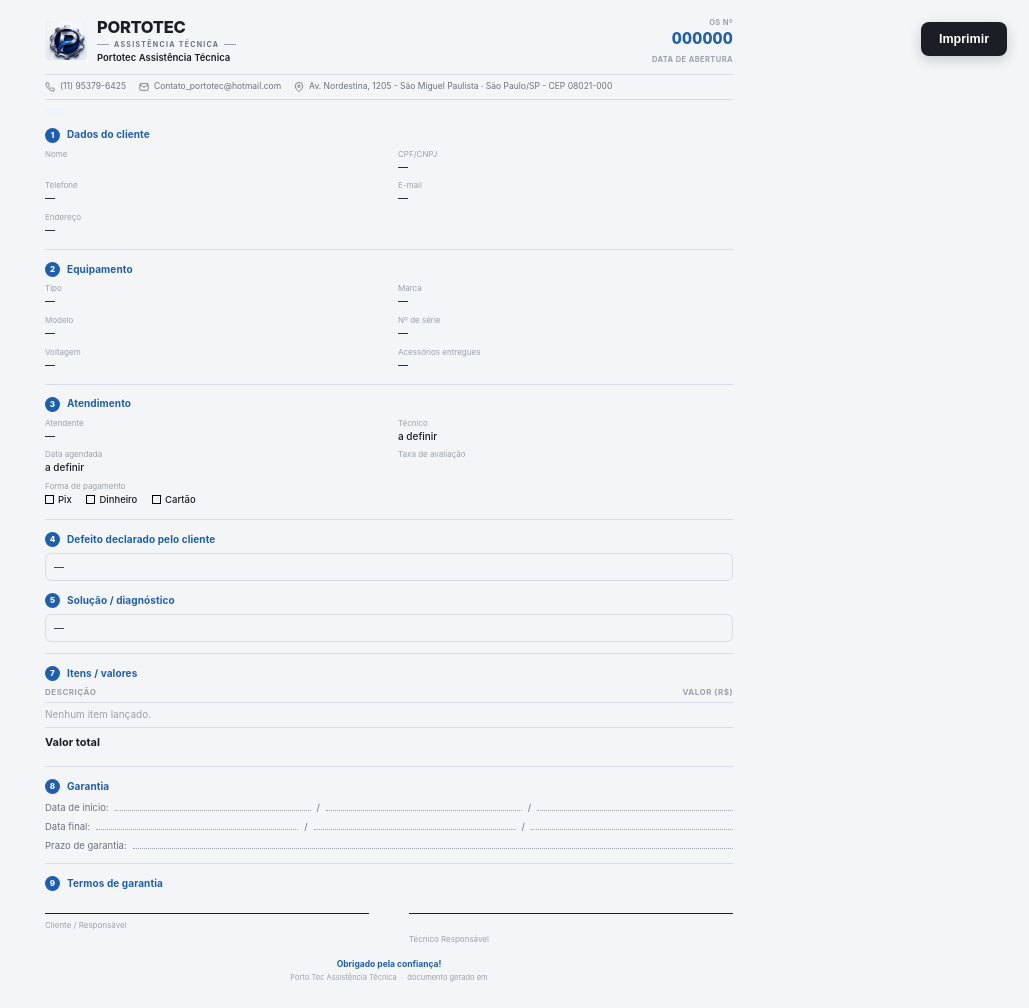
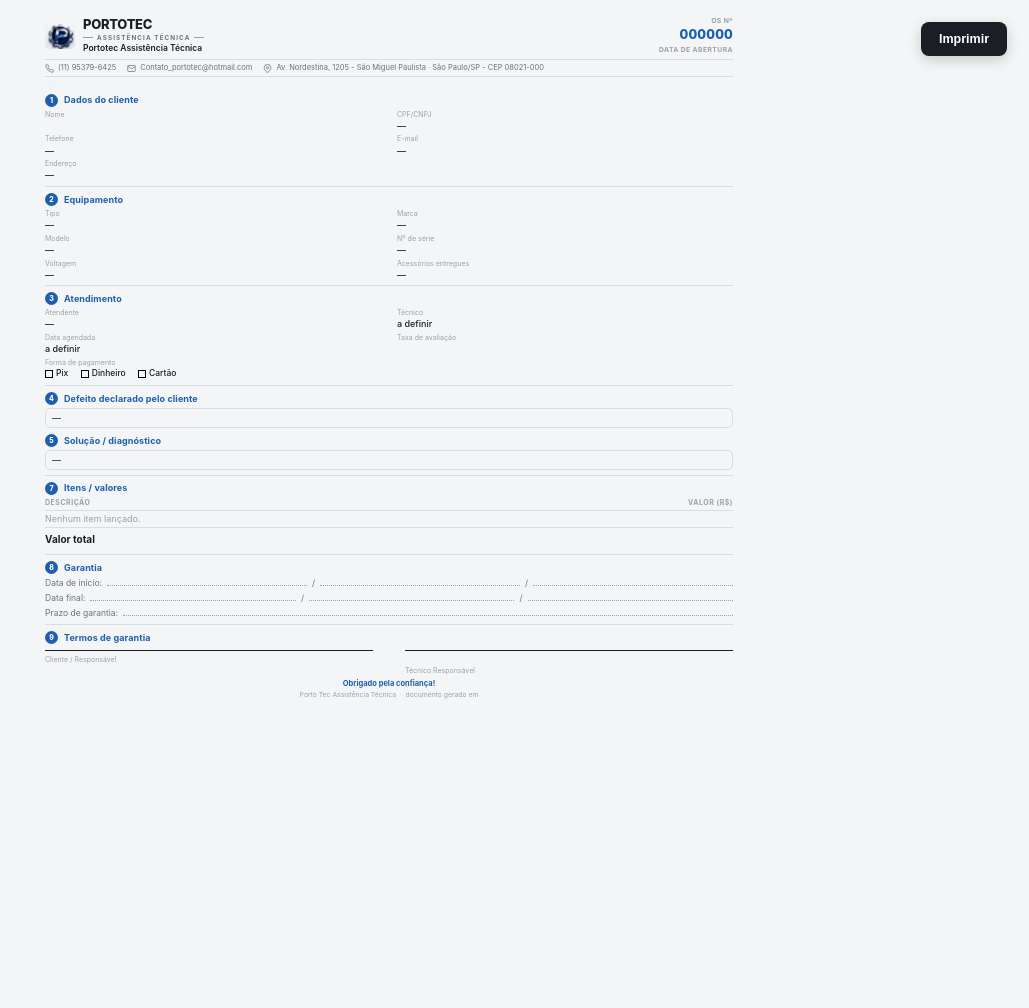
Before and after one commit to yrfreitas/portote_roteiros, a Flask app: template templates/os_imprimir.html in a window 1280 px wide. Shown: the whole page, without its empty margins (251-1280 px from the left). After the commit the page ends 699 px from the top, so only its background shows below. Run offline with Flask 3, Linux system fonts and the light colour scheme; the template is opened without the code that fills it, so the values that code supplies are empty; the visitor is signed in with stand-in values (Sample User, id 1); some libraries are stand-ins or nearby versions.

Commit message:
Compacta ainda mais a impressao pra caber numa folha so
Medi com PDF de verdade (nao so a tela): um caso pesado, com 4 itens
lancados e todos os campos de texto preenchidos longos, ainda saia em
2 folhas por pouco (so a ultima linha do rodape vazava). Reduzi fonte,
margens, espacamento entre secoes e o tamanho do cabecalho mais uma
vez — confirmado com leitor de PDF de verdade (nao so a altura da
tela) que agora fecha em 1 folha A4 nesse mesmo caso pesado.

Co-Authored-By: Claude Sonnet 5 <noreply@anthropic.com>
Claude-Session: https://claude.ai/code/session_012RnnD1ZwmiHc9ymF8XQLDj

```diff
--- a/extensions.py
+++ b/extensions.py
@@ -46,4 +46,4 @@ limiter = Limiter(
 # O app compara este valor com o que ele próprio carregou e se recarrega quando
 # diverge. Subir junto com o CACHE_VERSAO do sw.js e o VERSAO_TELA do
 # tecnico.js — os três têm que contar a mesma história.
-VERSAO_APP = "v125"
+VERSAO_APP = "v126"
--- a/static/sw.js
+++ b/static/sw.js
@@ -236,7 +236,7 @@
 //       validação/compressão já usada no desfecho do técnico em campo; (2)
 //       barra lateral de Roteiros ganha busca por nome de cliente ou CEP,
 //       pra achar em que dia/técnico alguém está sem abrir ficha por ficha.
-const CACHE_VERSAO = 'portotec-roteiros-v125';
+const CACHE_VERSAO = 'portotec-roteiros-v126';
 
 const ARQUIVOS_CASCA = [
   '/',
--- a/static/tecnico.js
+++ b/static/tecnico.js
@@ -1206,7 +1206,7 @@
   // técnico, se o código novo chegou ou se o service worker ainda está
   // servindo o antigo do cache — e sem essa resposta qualquer diagnóstico de
   // "não está indo" vira adivinhação. Subir junto com o CACHE_VERSAO do sw.js.
-  const VERSAO_TELA = 'v125';
+  const VERSAO_TELA = 'v126';
 
   (function marcarVersao() {
     const selo = document.createElement('div');
--- a/templates/os_imprimir.html
+++ b/templates/os_imprimir.html
@@ -21,123 +21,123 @@
      numa folha só, mas tem que dar pra entender") — 10px de base ainda é
      legível impresso, é só desconfortável de ler NA TELA de tão pequeno;
      no papel a distância de leitura resolve isso. */
-  @page { size: A4; margin: 9mm 12mm; }
+  @page { size: A4; margin: 7mm 10mm; }
   * { box-sizing: border-box; }
   body {
     margin: 0; background: #f4f5f7; color: var(--tinta);
     font-family: -apple-system, "Segoe UI", Inter, Roboto, Arial, sans-serif;
-    font-size: 10px; line-height: 1.38; -webkit-font-smoothing: antialiased;
+    font-size: 9px; line-height: 1.3; -webkit-font-smoothing: antialiased;
   }
   .folha { max-width: 720px; margin: 16px auto 24px; padding: 0 16px; }
 
   .topo { display: flex; justify-content: space-between; align-items: flex-start; }
-  .marca { display: flex; align-items: center; gap: 10px; }
-  .marca img { width: 42px; height: 42px; border-radius: 7px; display: block; object-fit: contain; }
-  .marca .nome-grande { font-size: 16.5px; font-weight: 800; letter-spacing: -.3px; color: var(--tinta); }
+  .marca { display: flex; align-items: center; gap: 8px; }
+  .marca img { width: 30px; height: 30px; border-radius: 6px; display: block; object-fit: contain; }
+  .marca .nome-grande { font-size: 13px; font-weight: 800; letter-spacing: -.3px; color: var(--tinta); }
   .marca .tagline {
-    font-size: 7px; font-weight: 700; letter-spacing: 1.3px; color: var(--tinta-2);
-    display: flex; align-items: center; gap: 5px; margin: 1px 0 2px;
+    font-size: 6.3px; font-weight: 700; letter-spacing: 1.1px; color: var(--tinta-2);
+    display: flex; align-items: center; gap: 4px; margin: 1px 0 1px;
   }
-  .marca .tagline::before, .marca .tagline::after { content: ''; height: 1px; width: 12px; background: var(--tinta-3); }
-  .marca .subnome { font-size: 9.5px; color: var(--tinta); font-weight: 600; }
-  .marca .doctype { font-size: 9px; color: var(--azul); font-weight: 700; }
+  .marca .tagline::before, .marca .tagline::after { content: ''; height: 1px; width: 10px; background: var(--tinta-3); }
+  .marca .subnome { font-size: 8.5px; color: var(--tinta); font-weight: 600; }
+  .marca .doctype { font-size: 8px; color: var(--azul); font-weight: 700; }
 
-  .os-numero { text-align: right; flex-shrink: 0; padding-top: 2px; }
-  .os-numero .rot { font-size: 7.5px; font-weight: 700; letter-spacing: .4px; color: var(--tinta-3); text-transform: uppercase; }
+  .os-numero { text-align: right; flex-shrink: 0; padding-top: 1px; }
+  .os-numero .rot { font-size: 6.8px; font-weight: 700; letter-spacing: .4px; color: var(--tinta-3); text-transform: uppercase; }
   .os-numero .n {
-    font-size: 15.5px; font-weight: 800; color: var(--azul);
-    font-variant-numeric: tabular-nums; letter-spacing: .2px; margin: 0 0 5px;
+    font-size: 13.5px; font-weight: 800; color: var(--azul);
+    font-variant-numeric: tabular-nums; letter-spacing: .2px; margin: 0 0 3px;
   }
-  .os-numero .d { font-size: 10px; color: var(--tinta); font-weight: 600; }
+  .os-numero .d { font-size: 9px; color: var(--tinta); font-weight: 600; }
   .os-numero .linha-servico {
-    min-width: 110px; border-bottom: 1px dotted var(--tinta-3); height: 12px;
+    min-width: 100px; border-bottom: 1px dotted var(--tinta-3); height: 10px;
   }
 
   .contato-barra {
-    display: flex; flex-wrap: wrap; gap: 13px; align-items: center;
-    font-size: 8.5px; color: var(--tinta-2);
-    margin: 9px 0 8px; padding: 6px 0; border-top: 1px solid var(--linha); border-bottom: 1px solid var(--linha);
+    display: flex; flex-wrap: wrap; gap: 11px; align-items: center;
+    font-size: 7.5px; color: var(--tinta-2);
+    margin: 4px 0 5px; padding: 3px 0; border-top: 1px solid var(--linha); border-bottom: 1px solid var(--linha);
   }
-  .contato-barra .item { display: flex; align-items: center; gap: 5px; }
-  .contato-barra svg { flex-shrink: 0; width: 10px; height: 10px; }
+  .contato-barra .item { display: flex; align-items: center; gap: 4px; }
+  .contato-barra svg { flex-shrink: 0; width: 9px; height: 9px; }
 
   .tarja-status {
-    display: inline-block; font-size: 8.5px; font-weight: 700; letter-spacing: .3px;
-    color: var(--azul); background: var(--azul-fundo); padding: 3px 10px;
-    border-radius: 20px; text-transform: capitalize; margin: 0 0 10px;
+    display: inline-block; font-size: 7.5px; font-weight: 700; letter-spacing: .3px;
+    color: var(--azul); background: var(--azul-fundo); padding: 2px 8px;
+    border-radius: 20px; text-transform: capitalize; margin: 0 0 4px;
   }
   .tarja-tipo {
-    display: inline-block; font-size: 8.5px; font-weight: 700; letter-spacing: .3px;
-    color: var(--tinta-2); background: var(--linha); padding: 3px 10px;
-    border-radius: 20px; margin: 0 0 10px 6px;
+    display: inline-block; font-size: 7.5px; font-weight: 700; letter-spacing: .3px;
+    color: var(--tinta-2); background: var(--linha); padding: 2px 8px;
+    border-radius: 20px; margin: 0 0 4px 5px;
   }
 
   h2 {
-    display: flex; align-items: center; gap: 7px;
-    font-size: 10px; font-weight: 700; color: var(--azul);
-    margin: 12px 0 6px; letter-spacing: .1px;
+    display: flex; align-items: center; gap: 6px;
+    font-size: 9px; font-weight: 700; color: var(--azul);
+    margin: 6px 0 3px; letter-spacing: .1px;
   }
   h2:first-of-type { margin-top: 0; }
   h2 .num-bola {
     display: inline-flex; align-items: center; justify-content: center;
-    width: 15px; height: 15px; border-radius: 50%; background: var(--azul); color: #fff;
-    font-size: 8px; font-weight: 800; flex-shrink: 0;
+    width: 13px; height: 13px; border-radius: 50%; background: var(--azul); color: #fff;
+    font-size: 7px; font-weight: 800; flex-shrink: 0;
   }
 
-  .linha-divisoria { border: 0; border-top: 1px solid var(--linha); margin: 11px 0 0; }
+  .linha-divisoria { border: 0; border-top: 1px solid var(--linha); margin: 5px 0 0; }
 
-  .grade { display: grid; grid-template-columns: 1fr 1fr; column-gap: 18px; row-gap: 6px; }
-  .campo .rot { font-size: 8px; color: var(--tinta-3); margin-bottom: 1px; }
-  .campo .val { font-size: 10px; font-weight: 500; color: var(--tinta); }
+  .grade { display: grid; grid-template-columns: 1fr 1fr; column-gap: 16px; row-gap: 3px; }
+  .campo .rot { font-size: 7px; color: var(--tinta-3); margin-bottom: 1px; }
+  .campo .val { font-size: 9px; font-weight: 500; color: var(--tinta); }
   .largura-total { grid-column: 1 / -1; }
 
   .caixa-texto {
-    font-size: 10px; color: var(--tinta); white-space: pre-wrap; line-height: 1.4;
-    min-height: 24px; border: 1px solid var(--linha); border-radius: 6px; padding: 6px 8px;
+    font-size: 9px; color: var(--tinta); white-space: pre-wrap; line-height: 1.3;
+    min-height: 16px; border: 1px solid var(--linha); border-radius: 5px; padding: 3px 6px;
   }
 
-  .campo-manual { font-size: 9.5px; color: var(--tinta-2); display: flex; align-items: baseline; gap: 6px; margin-bottom: 5px; }
-  .campo-manual .linha-preenchimento { flex: 1; border-bottom: 1px dotted var(--tinta-3); min-width: 40px; height: 11px; }
+  .campo-manual { font-size: 8.5px; color: var(--tinta-2); display: flex; align-items: baseline; gap: 5px; margin-bottom: 3px; }
+  .campo-manual .linha-preenchimento { flex: 1; border-bottom: 1px dotted var(--tinta-3); min-width: 35px; height: 9px; }
 
-  .taxa-bloco { display: flex; align-items: baseline; gap: 6px; }
-  .taxa-bloco .valor { font-size: 11px; font-weight: 700; letter-spacing: -.1px; }
+  .taxa-bloco { display: flex; align-items: baseline; gap: 5px; }
+  .taxa-bloco .valor { font-size: 10px; font-weight: 700; letter-spacing: -.1px; }
 
   /* Quadrados da forma de pagamento ficam SEMPRE em branco, de propósito:
      quem marca é a caneta na hora do pagamento, não o que já está
      digitado no sistema. */
-  .opcao-pagamento { display: inline-flex; align-items: center; gap: 4px; margin-right: 12px; font-size: 9.5px; }
-  .marcador { display: inline-block; width: 9px; height: 9px; border: 1.2px solid #000; flex-shrink: 0; }
+  .opcao-pagamento { display: inline-flex; align-items: center; gap: 3px; margin-right: 10px; font-size: 8.5px; }
+  .marcador { display: inline-block; width: 8px; height: 8px; border: 1.1px solid #000; flex-shrink: 0; }
 
-  .termos { font-size: 7.8px; color: var(--tinta-3); line-height: 1.45; text-align: justify; white-space: pre-line; }
+  .termos { font-size: 7px; color: var(--tinta-3); line-height: 1.35; text-align: justify; white-space: pre-line; }
 
-  .foto-produto { max-width: 200px; max-height: 150px; border-radius: 8px; border: 1px solid var(--linha); display: block; margin-top: 3px; }
+  .foto-produto { max-width: 170px; max-height: 120px; border-radius: 7px; border: 1px solid var(--linha); display: block; margin-top: 2px; }
   /* Foto ao lado da observação em vez de empilhada — pedido de 2026-08-28
      ("pega um espaço melhor"): as duas raramente competem por largura, e
      lado a lado economiza a altura inteira que a foto sozinha ocupava. */
-  .foto-obs-linha { display: flex; gap: 12px; align-items: flex-start; }
-  .foto-obs-linha .foto-produto { flex: 0 0 auto; max-width: 130px; max-height: 100px; margin-top: 0; }
+  .foto-obs-linha { display: flex; gap: 10px; align-items: flex-start; }
+  .foto-obs-linha .foto-produto { flex: 0 0 auto; max-width: 105px; max-height: 75px; margin-top: 0; }
   .foto-obs-linha .foto-obs-texto { flex: 1; min-width: 0; margin-top: 0; }
 
-  .tabela-itens { width: 100%; border-collapse: collapse; margin-top: 3px; }
+  .tabela-itens { width: 100%; border-collapse: collapse; margin-top: 2px; }
   .tabela-itens th {
-    text-align: left; font-size: 8px; text-transform: uppercase; letter-spacing: .5px;
-    color: var(--tinta-3); font-weight: 700; padding: 0 0 4px; border-bottom: 1px solid var(--linha);
+    text-align: left; font-size: 7px; text-transform: uppercase; letter-spacing: .5px;
+    color: var(--tinta-3); font-weight: 700; padding: 0 0 3px; border-bottom: 1px solid var(--linha);
   }
   .tabela-itens th.col-valor, .tabela-itens td.col-valor { text-align: right; }
-  .tabela-itens td { font-size: 10px; padding: 5px 0; border-bottom: 1px solid var(--linha); }
-  .tabela-itens tfoot td { border-bottom: 0; padding-top: 7px; font-weight: 700; font-size: 11px; }
+  .tabela-itens td { font-size: 9px; padding: 2.5px 0; border-bottom: 1px solid var(--linha); }
+  .tabela-itens tfoot td { border-bottom: 0; padding-top: 5px; font-weight: 700; font-size: 10px; }
 
-  .assinaturas { display: grid; grid-template-columns: 1fr 1fr; gap: 40px; margin-top: 22px; }
-  .linha-assinatura { border-top: 1px solid var(--tinta); padding-top: 5px; position: relative; }
-  .linha-assinatura .nome { font-size: 9.5px; font-weight: 600; }
-  .linha-assinatura .cargo { font-size: 8px; color: var(--tinta-3); margin-top: 1px; }
-  .assinatura-imagem { max-height: 36px; max-width: 100%; display: block; position: absolute; bottom: 100%; left: 0; }
+  .assinaturas { display: grid; grid-template-columns: 1fr 1fr; gap: 32px; margin-top: 6px; }
+  .linha-assinatura { border-top: 1px solid var(--tinta); padding-top: 3px; position: relative; }
+  .linha-assinatura .nome { font-size: 8.5px; font-weight: 600; }
+  .linha-assinatura .cargo { font-size: 7px; color: var(--tinta-3); margin-top: 1px; }
+  .assinatura-imagem { max-height: 30px; max-width: 100%; display: block; position: absolute; bottom: 100%; left: 0; }
 
   .rodape {
-    margin-top: 14px; text-align: center; font-size: 8.5px; color: var(--tinta);
+    margin-top: 4px; text-align: center; font-size: 7.5px; color: var(--tinta);
   }
-  .rodape .agradecimento { font-weight: 700; color: var(--azul); margin-bottom: 3px; }
-  .rodape .gerado { font-size: 7.5px; color: var(--tinta-3); }
+  .rodape .agradecimento { font-weight: 700; color: var(--azul); margin-bottom: 2px; }
+  .rodape .gerado { font-size: 6.8px; color: var(--tinta-3); }
 
   .botao-imprimir {
     position: fixed; top: 22px; right: 22px; padding: 10px 18px;
```
Also changed, not shown: static/app.js.
